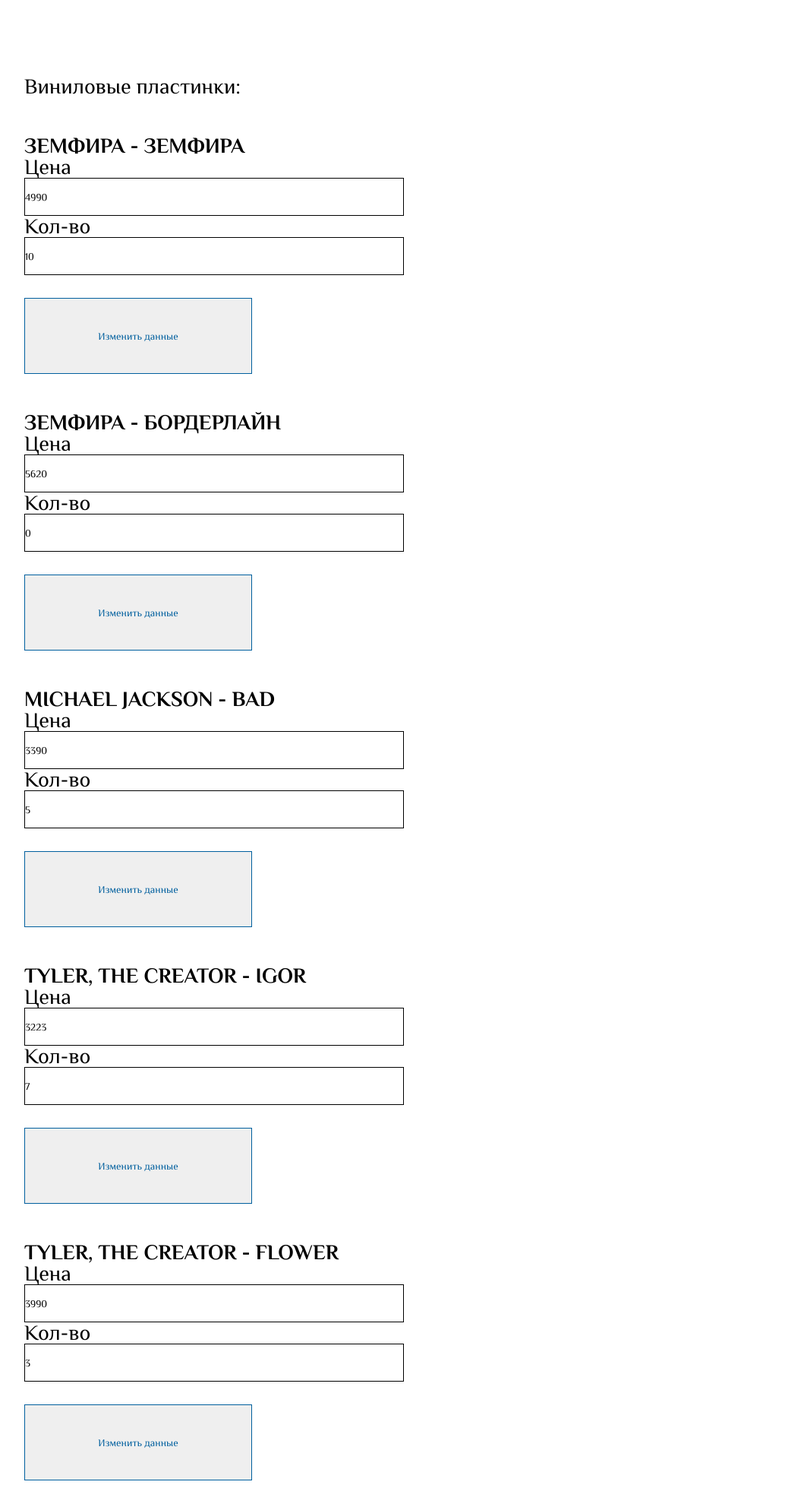
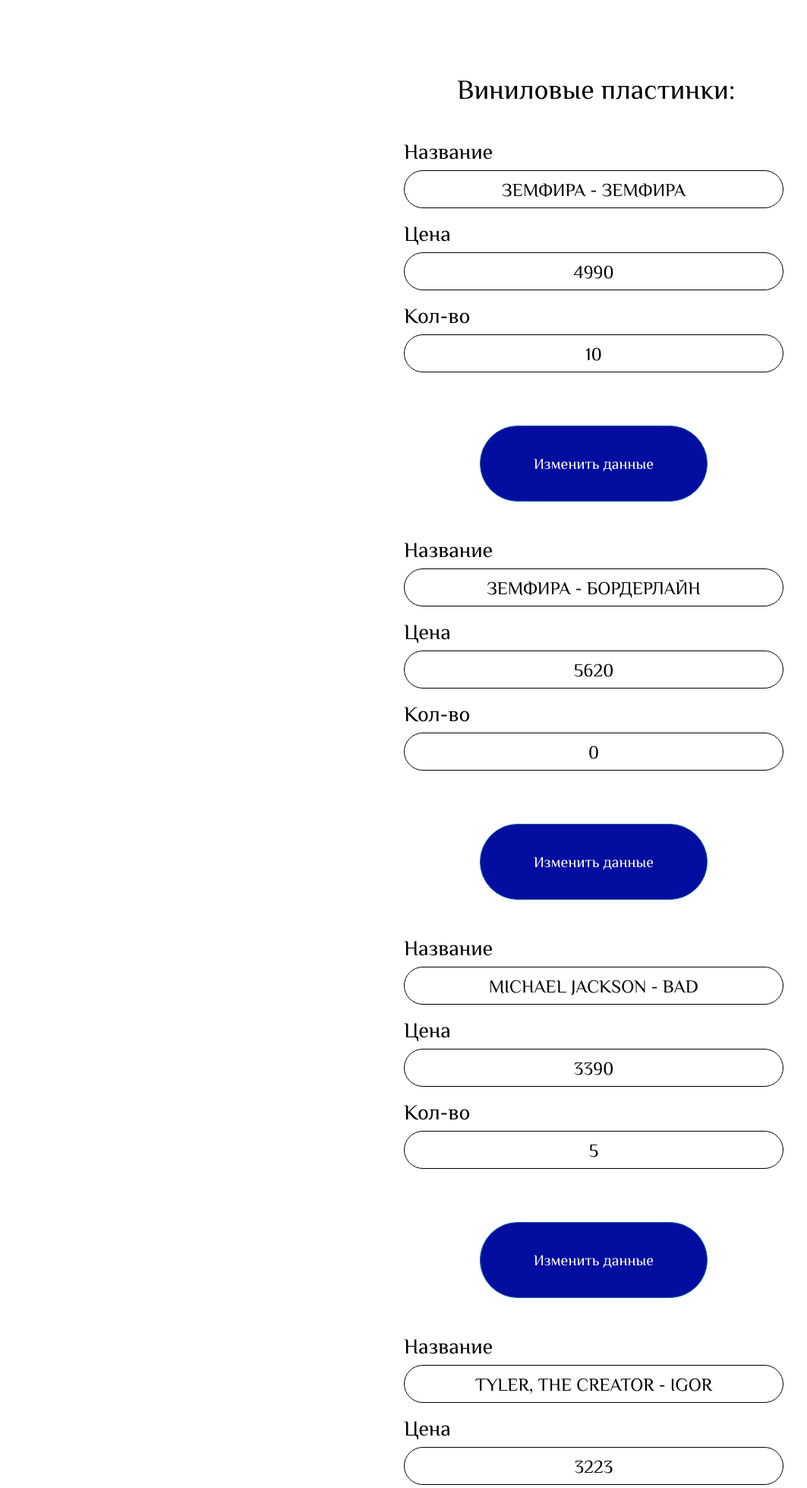
Before and after one commit to LebArt2321/cursach_TKP, a PHP site: page /pages/admin.php in a window 1280 px wide. Shown: the top 1958 px of the page at 76% size, without its empty margins (68-1131 px from the left). Run offline with PHP 8.4, Linux system fonts and the light colour scheme; data comes from the database, SQL or seed files in the repository; some web fonts are replaced.

Commit message:
навел красоту в админке, корзине и истории

```diff
--- a/pages/admin.php
+++ b/pages/admin.php
@@ -19,17 +19,20 @@
 
     while($vinyls = mysqli_fetch_assoc($vinyl)){
         ?>
-        <form action="/php/change.php" method="POST">
+        <form action="/php/change.php" method="POST" class = "aaa">
         <div class="admin__item">
-        <div class="name"><?php echo $vinyls["name"];?></div>
+
         <input name="id" type="text" value = "<?php echo $vinyls["id"];?>" style="display: none;">
+
+        <div>Название</div>
+        <input name="name" type="text" value = "<?php echo $vinyls["name"];?>">
         <div>Цена</div>
         <input name="price" type="text" value = "<?php echo $vinyls["price"];?>">
         <div>Кол-во </div>
         <input name="colich" type="text" value = "<?php echo $vinyls["colich"];?>">
 
         </div>
-        <button action="submit">Изменить данные</button>
+        <button action="submit" class = "zzz">Изменить данные</button>
         </form>
 
     <?php
@@ -37,7 +40,7 @@
     ?>
     </div>
 <form action="../php/exit.php">
-            <button class="exit">Выйти из профиля</button>
+            <button class="exit2">Выйти из профиля</button>
           </form>
 </body>
 </html>
--- a/pages/basket.php
+++ b/pages/basket.php
@@ -65,6 +65,7 @@
                         $price += $vinyl["price"];
                     ?>
                         <div class="busket__item">
+                        <div class = "zazaza">
                         <div class="item__name">
                       <?php echo $vinyl["name"]; ?>
                     </div>
@@ -75,6 +76,8 @@
                         <form action="/php/delete.php" method="POST">
                             <input type="text" name="delete" value=<?php echo $userBusket["id"]?> style="display:none">
                         <div class="delete__item">
+                    </div>
+                    </div>
                             <button action="submit" class = "knopka1">
                                 Удалить из корзины
                             </button>
--- a/scss/style.css
+++ b/scss/style.css
@@ -444,6 +444,8 @@
 
 .lalala{
   margin-top: 50px;
+  text-align: 36px;
+  margin-left: 500px;
 }
 
 .item__body {
@@ -502,6 +504,7 @@
 
 .history__item {
   margin-bottom: 70px;
+  box-shadow: 0 0 5px 2px #005f9e
 }
 
 .history__header {
@@ -527,7 +530,7 @@
 }
 .knopka1{
   font-size: 20px;
-  margin-top: 20px;
+  margin-bottom: 60px;
   border-radius: 100px;
   color: #fff; /* цвет текста */
   text-decoration: none; /* убирать подчёркивание у ссылок */
@@ -560,11 +563,12 @@
 }
 
 .exit {
-  margin: 0 auto;
+  margin-left: 450px;
   background: none;
   color: rgb(3, 13, 160);
   font-size : 20px;
   height: 100px;
+  font-size: 36px;
 }
 
 .basket__price {
@@ -577,14 +581,22 @@
 }
 .admin__wrapper .admin__header {
   margin-bottom: 50px;
+  margin-left: 570px;
+  font-size:36px;
 }
 .admin__wrapper .name {
+  margin-bottom: 50px;
   font-weight: 700;
 }
 .admin__wrapper input {
+  margin-bottom: 20px;
+  margin-top: 10px;
   height: 50px;
   width: 500px;
   border: 1px solid black;
+  border-radius: 100px;
+  text-align: center;
+  font-size:24px;
 }
 .admin__wrapper .admin__item {
   margin-bottom: 30px;
@@ -593,9 +605,36 @@
   height: 100px;
   width: 300px;
   border: 1px solid #005f9e;
-  color: #005f9e;
+  color: #fff;
   margin-bottom: 50px;
 }/*# sourceMappingURL=style.css.map */
 .ostatok{
   margin-top:20px;
 }
+.aaa{
+  margin-left:500px;
+}
+.zzz{
+  margin-left:100px;
+  font-size: 20px;
+  margin-top: 20px;
+  border-radius: 100px;
+  color: #fff; /* цвет текста */
+  text-decoration: none; /* убирать подчёркивание у ссылок */
+  user-select: none; /* убирать выделение текста */
+  background: rgb(3, 13, 160); /* фон кнопки */
+  padding: .7em 1.5em; /* отступ от текста */
+  outline: none; /* убирать контур в Mozilla */
+}
+.zazaza{
+  box-shadow: 0 0 5px 2px #005f9e;
+  margin-top: 30px;
+}
+.exit2{
+  margin-left: 700px;
+  background: none;
+  color: rgb(3, 13, 160);
+  font-size : 20px;
+  height: 100px;
+  font-size: 36px;
+}
```
Also changed, not shown: php/change.php (+10 -0 lines).
